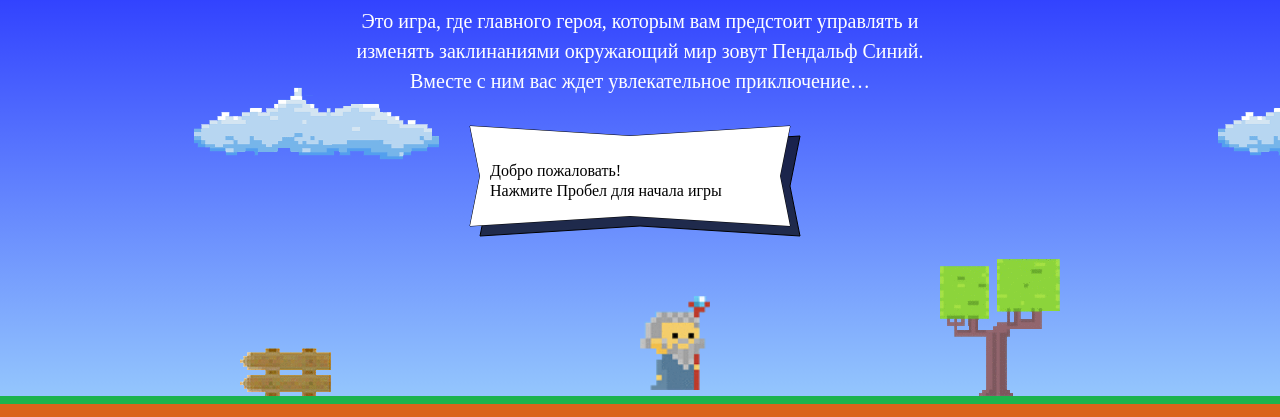
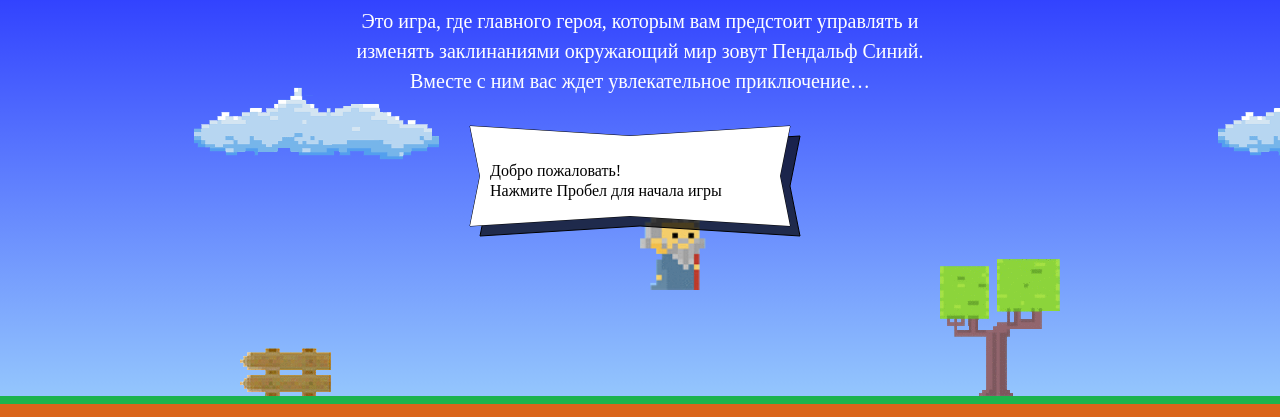
Before and after one commit to Asperiks/239338-code-and-magick, a website: page index.html in a window 1280 px wide. Shown: the part 203-620 px from the top of the page. Drawn offline with Linux system fonts and the light colour scheme; a web font is replaced by a local one.

Commit message:
Исправление высоты появления мага

```diff
--- a/index.html
+++ b/index.html
@@ -191,7 +191,7 @@
     return 0.5 * width;
   }
   var getWizardY = function(height) {
-    return 0.667 * height;
+    return 1/3 * height;
   }
 
   var fireballSize = 22;
```
